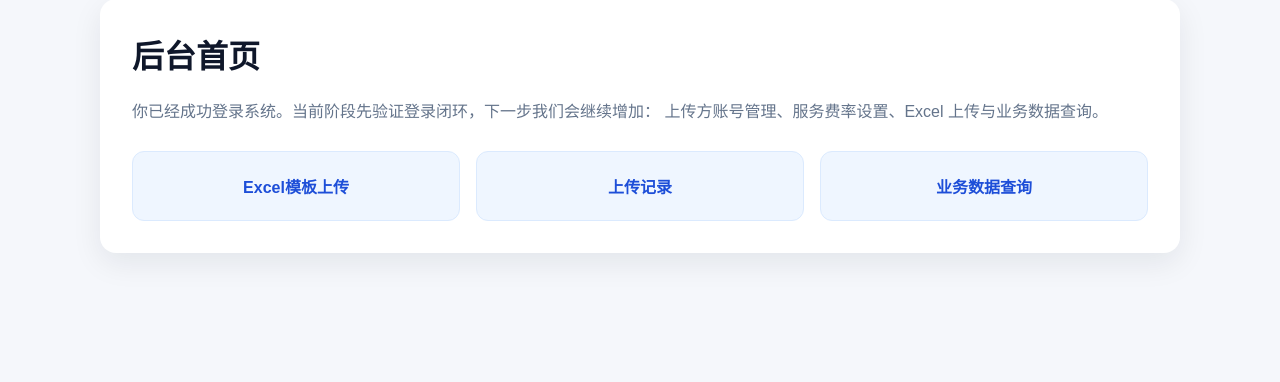
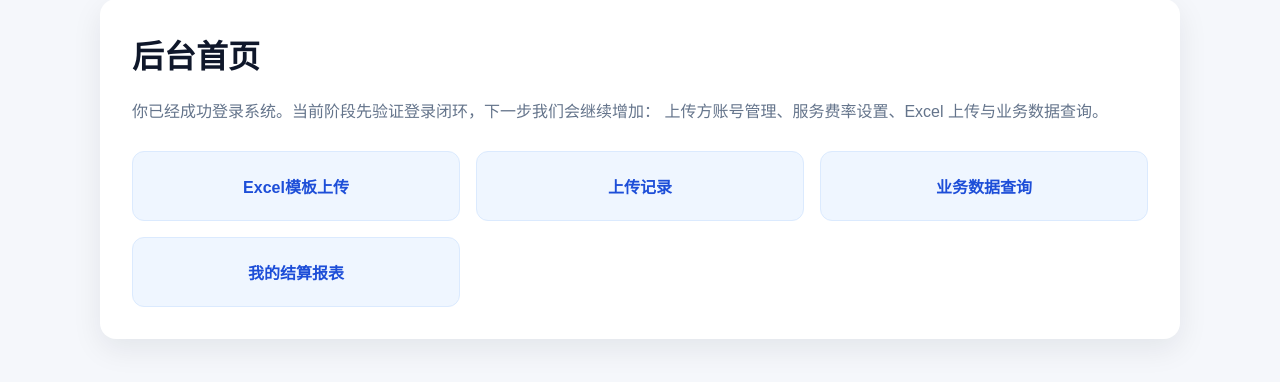
Before and after one commit to jordanlee5/business-saas-mvp, a FastAPI app: template app/templates/dashboard.html in a window 1280 px wide. Shown: the part 101-483 px from the top of the page. Run offline with FastAPI, Linux system fonts and the light colour scheme; the template is opened without the code that fills it, so the values that code supplies are empty.

Commit message:
add partner settlement entry to dashboard

```diff
--- a/app/templates/dashboard.html
+++ b/app/templates/dashboard.html
@@ -94,6 +94,7 @@
                 <a href="/upload-excel" class="module">Excel模板上传</a >
                 <a href="/upload-batches" class="module">上传记录</a >
                 <a href="/query-record" class="module">业务数据查询</a >
+                <a href="/my-settlement" class="module">我的结算报表</a >
             {% endif %}
         </div>
     </div>
```
